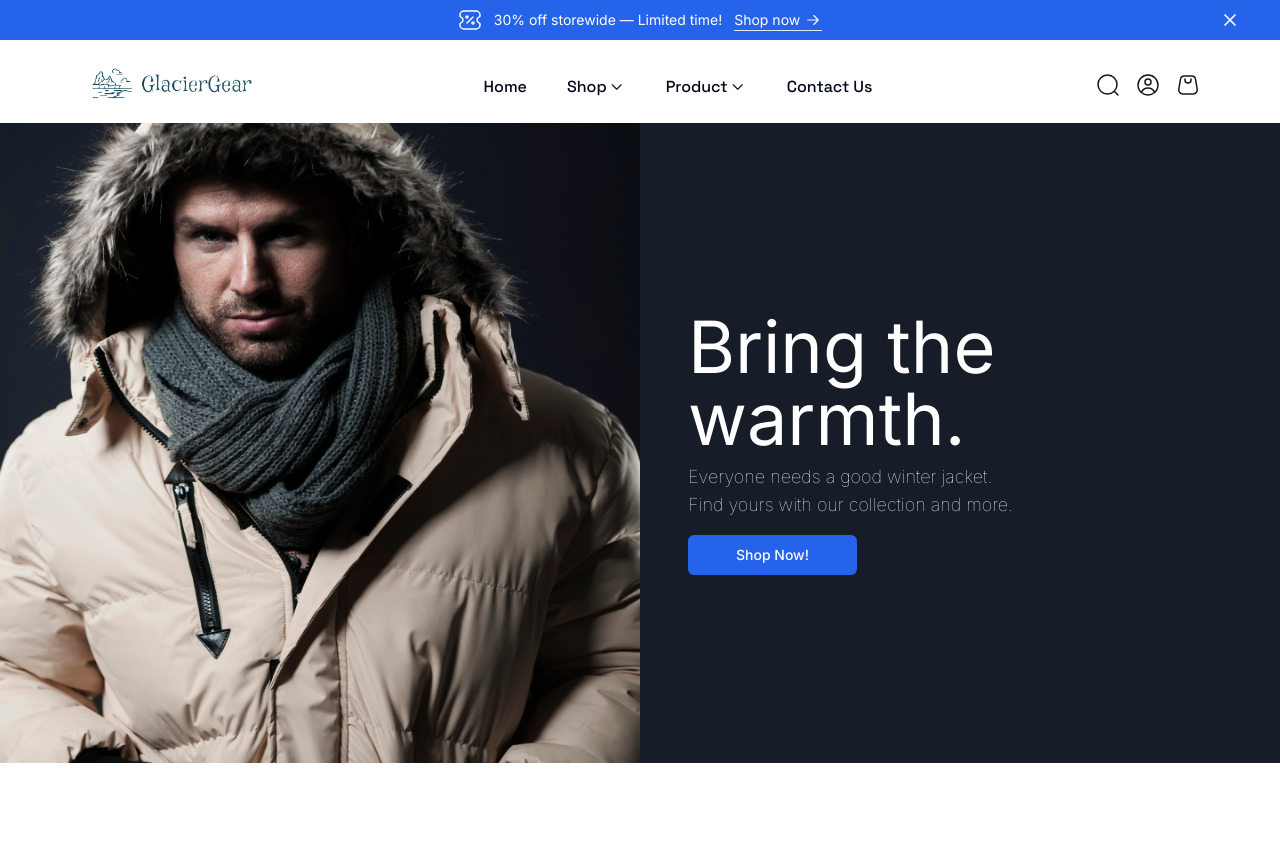
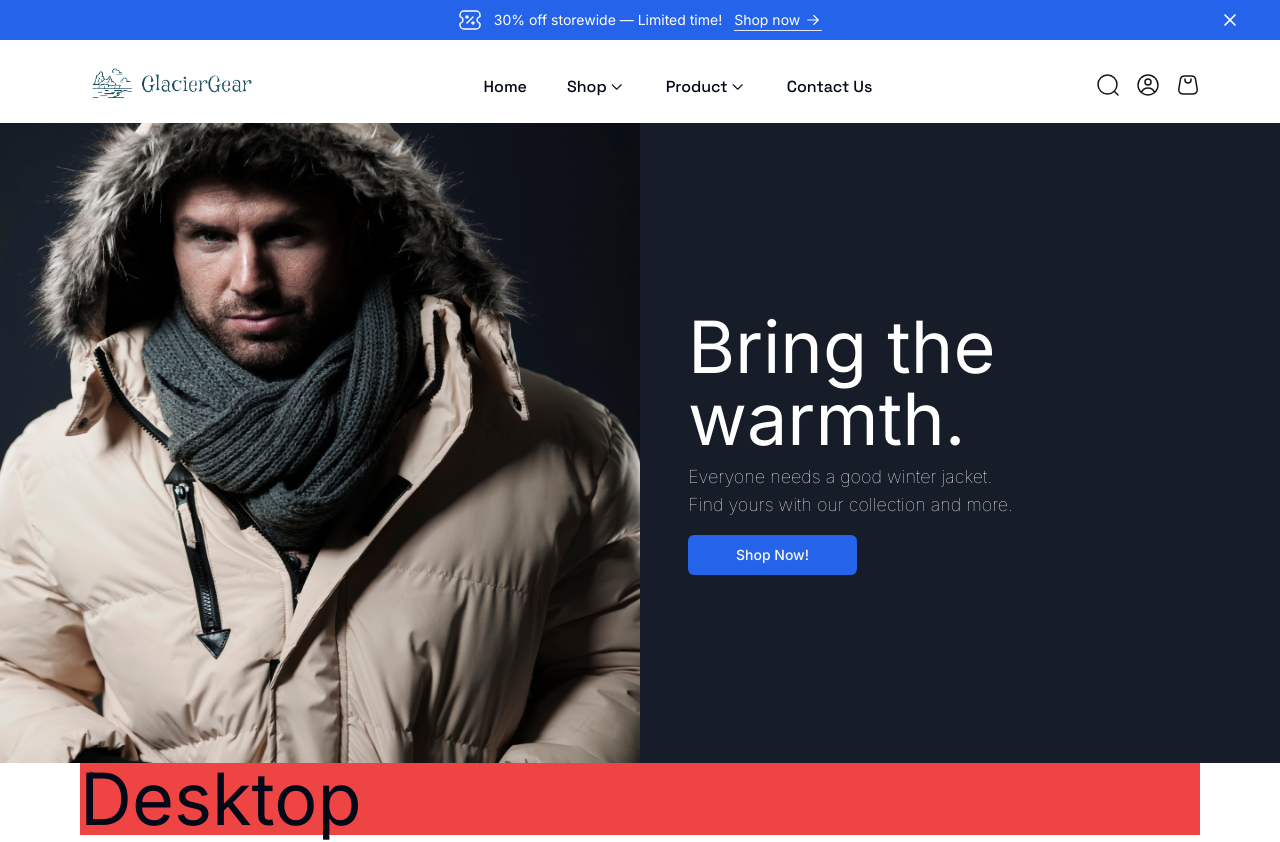
Before and after one commit to afridiwhatever/elegant-furnitures, a Next.js app: page / in a window 1280 px wide. Before the commit the page ends 800 px from the top, so only its background shows below. Built offline with nearby package versions, Linux system fonts and the light colour scheme.

Commit message:
handling resizing in a deprecated way

```diff
--- a/src/app/page.tsx
+++ b/src/app/page.tsx
@@ -1,9 +1,11 @@
 import React from "react";
 import Image from "next/image";
 import { Button } from "@/components/ui/button";
+import Brands from "@/components/Brands";
 
 const HomePage = () => {
   return (
+    <>
       <section className="w-full flex flex-col lg:flex-row">
         <div className="relative min-w-[50%] aspect-square">
           <Image src="/Paste Image.jpg" fill alt="paste image" />
@@ -22,6 +24,8 @@ const HomePage = () => {
           </Button>
         </div>
       </section>
+      <Brands />
+    </>
   );
 };
 
--- /dev/null
+++ b/src/components/Brands.tsx
@@ -0,0 +1,36 @@
+"use client";
+import MaxWidthWrapper from "./MaxWidthWrapper";
+import { useState, useEffect } from "react";
+
+const Brands = () => {
+  const [isOnDesktop, setIsOnDesktop] = useState(false);
+  useEffect(() => {
+    const mediaQuery = window.matchMedia("(min-width: 768px)");
+    setIsOnDesktop(true);
+
+    const handleResize = () => {
+      setIsOnDesktop(mediaQuery.matches);
+    };
+
+    mediaQuery.addListener(handleResize);
+    return () => {
+      mediaQuery.removeListener(handleResize);
+    };
+  }, []);
+
+  if (isOnDesktop) {
+    return (
+      <MaxWidthWrapper>
+        <h2 className="text-7xl bg-red-500">Desktop</h2>
+      </MaxWidthWrapper>
+    );
+  } else {
+    return (
+      <MaxWidthWrapper>
+        <h2 className="text-7xl bg-blue-500">Mobile</h2>
+      </MaxWidthWrapper>
+    );
+  }
+};
+
+export default Brands;
```
Lines whose indentation alone changed are shown as unchanged.
